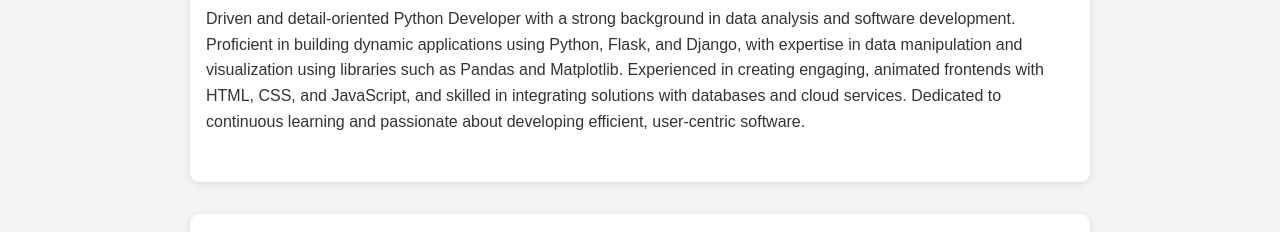
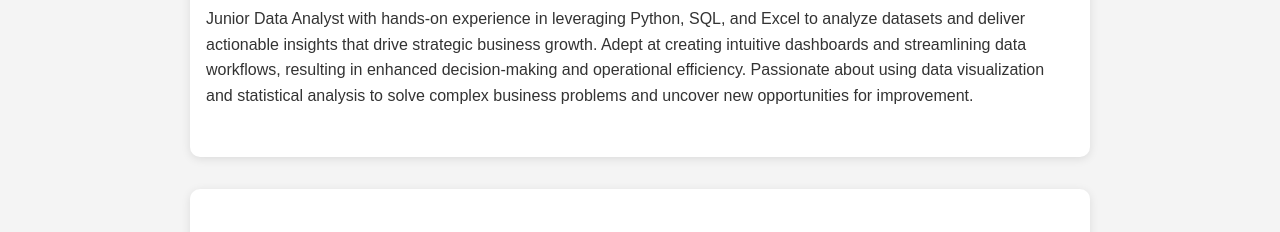
Before and after one commit to Abhi-9610/Portfolio, a plain HTML site: page Portfolio/index.html in a window 1280 px wide. Shown: the part 568-800 px from the top of the page. Drawn offline with nearby package versions, Linux system fonts and the light colour scheme.

Commit message:
Update index.html

```diff
--- a/Portfolio/index.html
+++ b/Portfolio/index.html
@@ -32,7 +32,7 @@
 
   <section id="about" class="animate-slide">
     <h2>About Me</h2>
-    <p>Driven and detail-oriented Python Developer with a strong background in data analysis and software development. Proficient in building dynamic applications using Python, Flask, and Django, with expertise in data manipulation and visualization using libraries such as Pandas and Matplotlib. Experienced in creating engaging, animated frontends with HTML, CSS, and JavaScript, and skilled in integrating solutions with databases and cloud services. Dedicated to continuous learning and passionate about developing efficient, user-centric software.</p>
+    <p>Junior Data Analyst with hands-on experience in leveraging Python, SQL, and Excel to analyze datasets and deliver actionable insights that drive strategic business growth. Adept at creating intuitive dashboards and streamlining data workflows, resulting in enhanced decision-making and operational efficiency. Passionate about using data visualization and statistical analysis to solve complex business problems and uncover new opportunities for improvement.</p>
   </section>
 
   <section id="skills" class="animate-slide">
```
